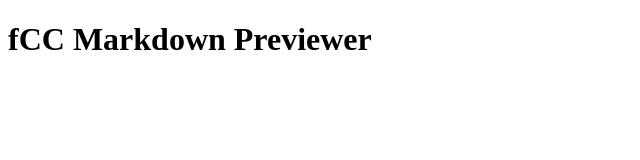
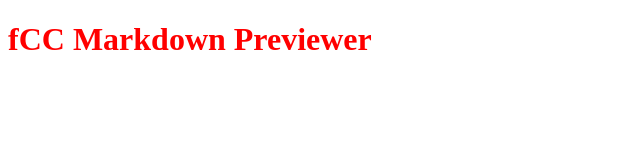
Before and after one commit to deweis/fCC-markdownPreviewer, a plain HTML site: page index.html in a window 1280 px wide. Shown: the whole page, without its empty margins (0-640 px from the left). Drawn offline with nearby package versions, Linux system fonts and the light colour scheme; files that its build step writes are made by us from their sources.

Commit message:
Add initial SCSS file

```diff
--- a/index.html
+++ b/index.html
@@ -3,8 +3,9 @@
   <head>
     <meta charset="utf-8">
     <title>fCC - Markdown Previewer</title>
+    <link rel="stylesheet" href="css/main.css" type="text/css">
   </head>
   <body>
-    <h1>fCC Markdown Previewer</h1>
+    <h1 class="page-title">fCC Markdown Previewer</h1>
   </body>
 </html>
--- /dev/null
+++ b/main.scss
@@ -0,0 +1,3 @@
+.page-title {
+  color: red;
+}
```
